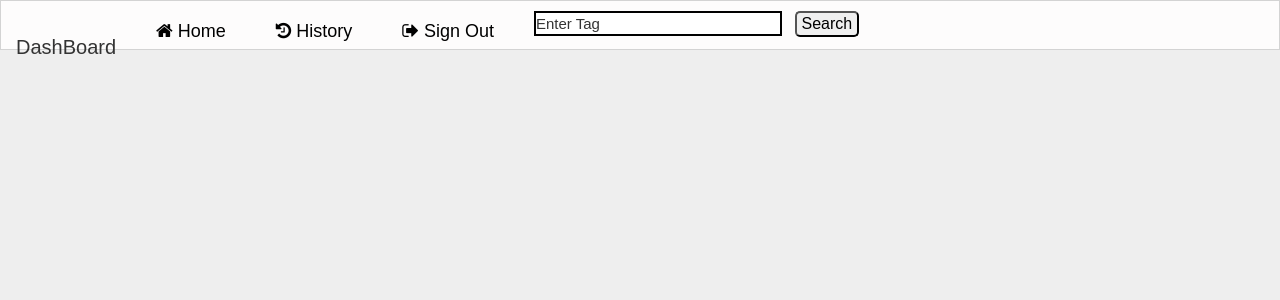
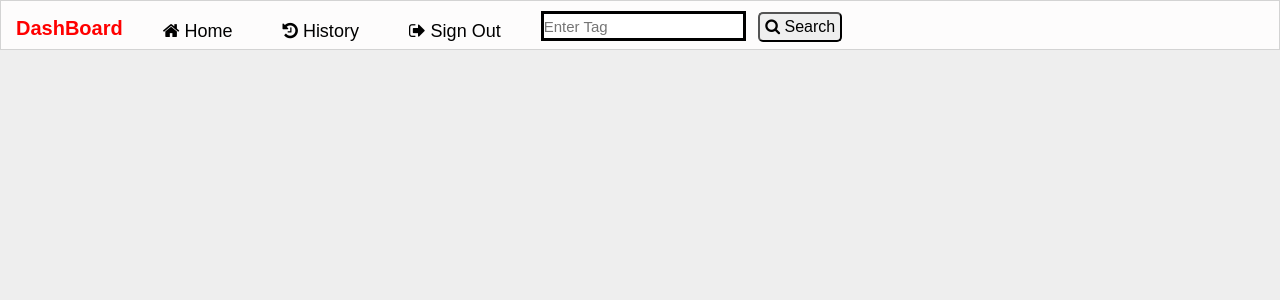
Before and after one commit to Online-Examination-System-Mini-Project/Online_Examination_System, a PHP site: page /Online_Examination_System/Pages/Student_Dashboard.php?username=1 in a window 1280 px wide. Shown: the part 70-370 px from the top of the page. Run offline with PHP 8.4, Linux system fonts and the light colour scheme; data that the repository does not hold is empty; some libraries are stand-ins or nearby versions.

Commit message:
fix css in student dashboard

```diff
--- a/Pages/Login.php
+++ b/Pages/Login.php
@@ -13,7 +13,7 @@ if(isset($_POST['sbt-btn'])){
             if($row['pasword'] == $password){
                 $found_data = true;
                 $email = $row['email'];
-                header("Location: http://localhost/Online_Examination_System/Pages/Student_Dashboard.php?username=$user_name&email=$email");
+                header("Location: http://localhost/Online_Examination_System/Pages/Student_Dashboard.php?username=$user_name&email=$email&q=1");
             }
         }
         else{
--- a/Pages/Student_Dashboard.php
+++ b/Pages/Student_Dashboard.php
@@ -31,6 +31,20 @@
             color:red;
             font-size:25px;
             background-color: yellow;
+        }
+        #nav h3{
+            color:red;
+            line-height:15px;
+            padding-top:0px;
+            font-weight:bold;
+        }
+        #tag{
+            border:3px solid black;
+            height:30px;
+        }
+
+        #search-btn{
+            height:30px
         }
     </style>
     <script language="javascript">
@@ -95,8 +109,8 @@ $email = $_GET['email'];
                 <li <?php if(@$_GET['q']==2) echo'class="active"'; ?>><a href="Student_Dashboard.php?username=<?php echo $user_name?>&email=<?php echo $email ?>&q=2"><i class="fa fa-history" aria-hidden="true"></i>&nbsp;History</a></li>
                 <li><a href="Signout.php?q=../index.html"><i class="fa fa-sign-out" aria-hidden="true"></i>&nbsp;Sign Out</a></li>
                 <form method="POST" id="form1" action="Student_Dashboard.php?username=<?php echo $user_name?>&email=<?php echo $email ?>&q=3">
-                    <input type="text" id="tag" name="tag" size="25"  value="Enter Tag">&nbsp;&nbsp;
-                    <button id="search-btn">Search</button>
+                    <input type="text" id="tag" name="tag" size="20"  placeholder="Enter Tag">&nbsp;&nbsp;
+                    <button id="search-btn"><i class="fa fa-search" aria-hidden="true"></i>&nbsp;Search</button>
                 </form>
             </ul>
         </div>
--- a/css/student_dashboard.css
+++ b/css/student_dashboard.css
@@ -99,7 +99,7 @@ body{
 
 #tag{
     height: 25px;
-    border: 2px solid black;
+    border: 3px solid black;
 }
 
 #search-btn{
```
